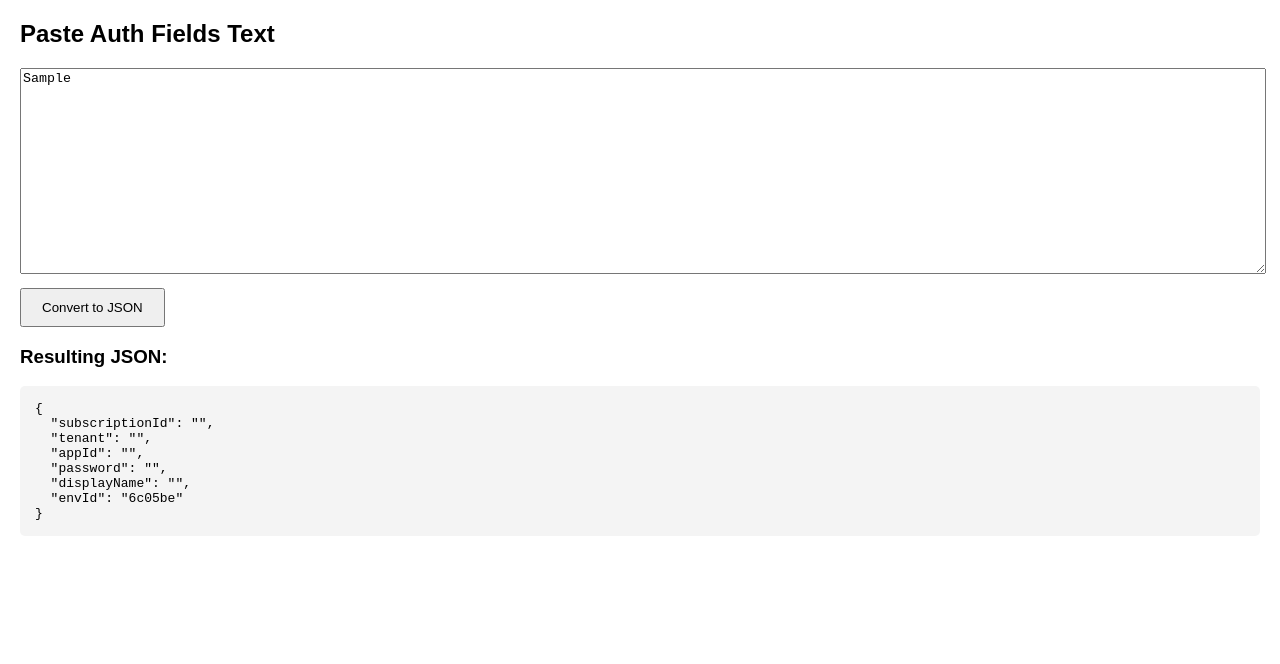
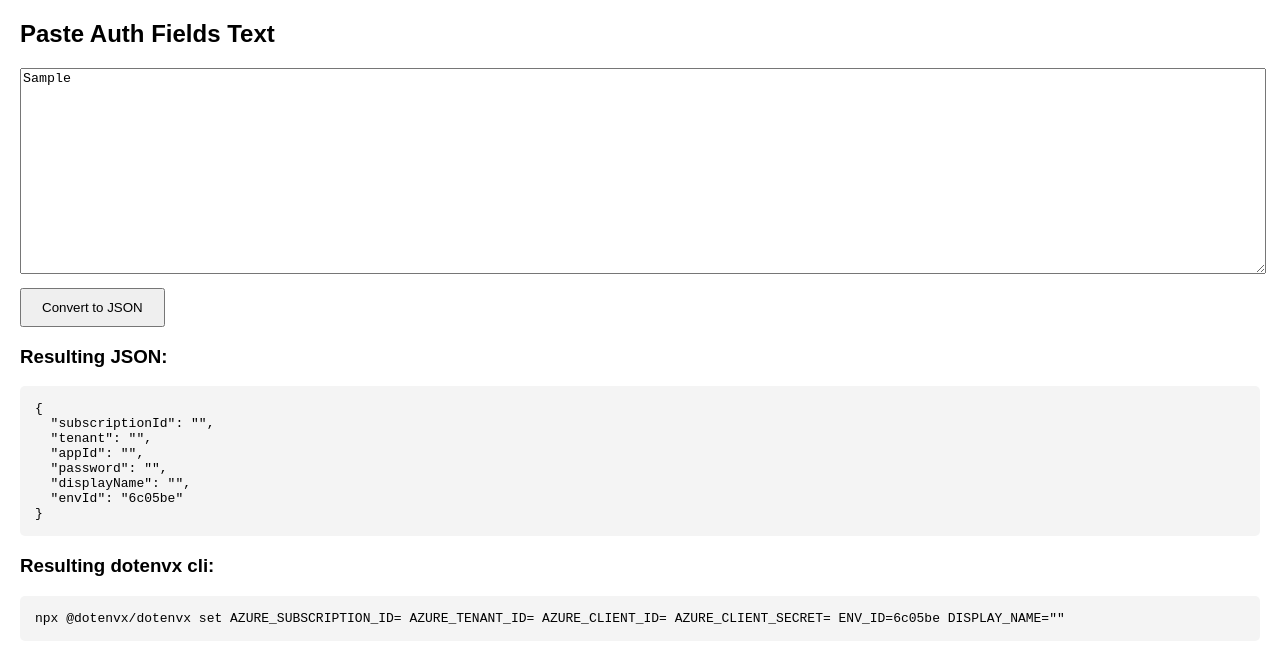
Before and after one commit to mkol5222/automagic-september-2025, a website: page creds/pastecreds.html in a window 1280 px wide. Both pictures are taken after typing "Sample" into the empty fields and a click on the button "Convert to JSON". Drawn offline with Linux system fonts and the light colour scheme.

Commit message:
creds parser

```diff
--- a/creds/pastecreds.html
+++ b/creds/pastecreds.html
@@ -18,6 +18,9 @@
   <button onclick="parseText()">Convert to JSON</button>
   <h3>Resulting JSON:</h3>
   <pre id="output"></pre>
+
+    <h3>Resulting dotenvx cli:</h3>
+  <pre id="outputCli"></pre>
 
   <script>
     function parseText() {
@@ -51,6 +54,9 @@
       const randomHex = () => Math.floor(Math.random() * 0xFFFFFF).toString(16).padStart(6, '0');
       result.envId = randomHex();
       document.getElementById('output').textContent = JSON.stringify(result, null, 2);
+
+      let cliOutput = `npx @dotenvx/dotenvx set AZURE_SUBSCRIPTION_ID=${result.subscriptionId} AZURE_TENANT_ID=${result.tenant} AZURE_CLIENT_ID=${result.appId} AZURE_CLIENT_SECRET=${result.password} ENV_ID=${result.envId} DISPLAY_NAME="${result.displayName}"`;
+      document.getElementById('outputCli').textContent = cliOutput;
     }
   </script>
 </body>
```
